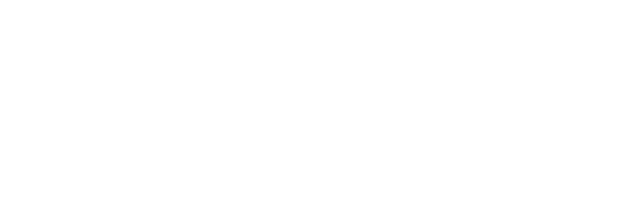
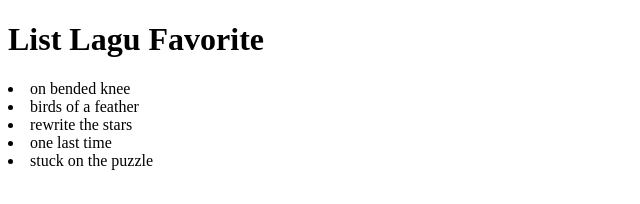
Before and after one commit to cindynrhlfh/PPLG_TESTBRANCH, a plain HTML site: page index.html in a window 1280 px wide. Shown: the whole page, without its empty margins (0-640 px from the left). Drawn offline with Linux system fonts and the light colour scheme.

Commit message:
list lagu favorite

```diff
--- a/index.html
+++ b/index.html
@@ -6,6 +6,13 @@
     <title>Document</title>
 </head>
 <body>
-
+    <h1>List Lagu Favorite</h1>
+    <lu>
+        <li>on bended knee</li>
+        <li>birds of a feather</li>
+        <li>rewrite the stars</li>
+        <li>one last time</li>
+        <li>stuck on the puzzle</li>
+    </lu>
 </body>
 </html>
```
